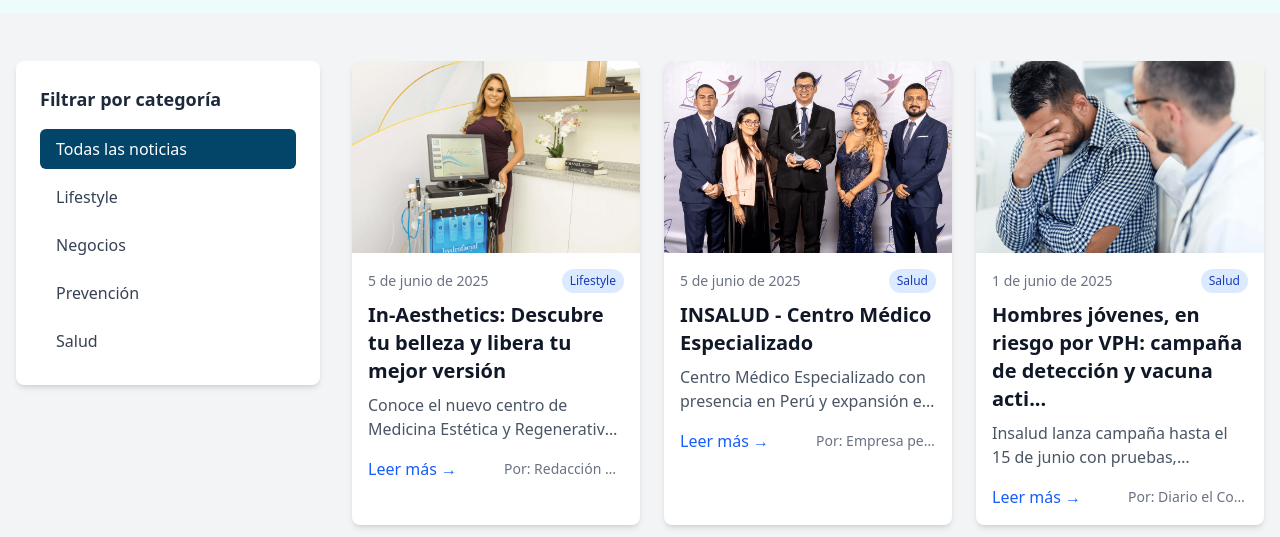
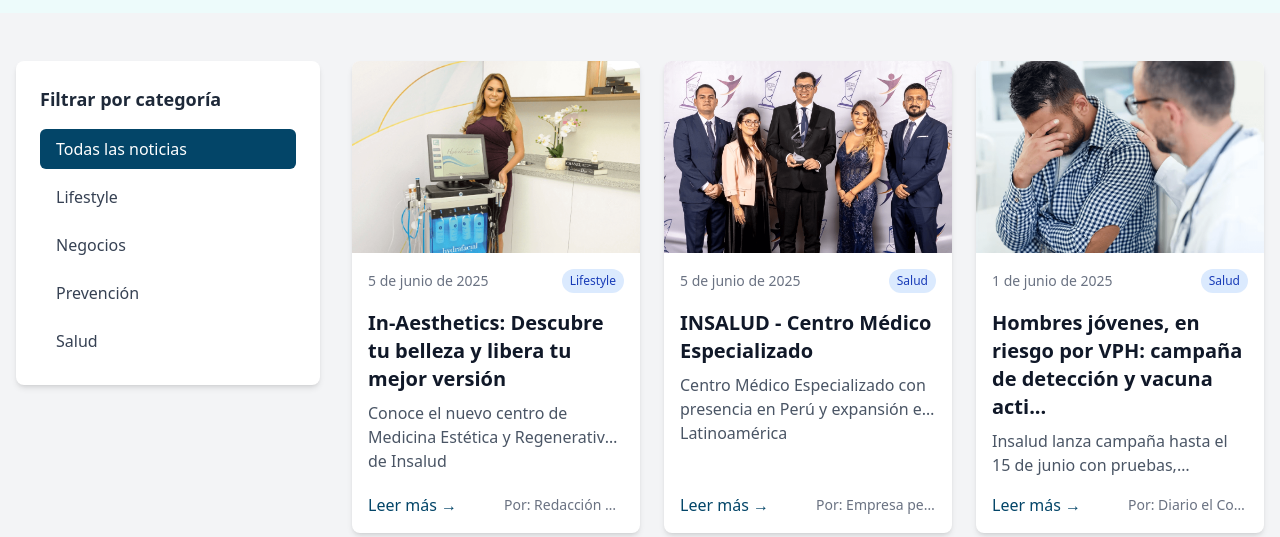
Before and after one commit to M4rckR/notas-de-prensa, an Astro site: page / in a window 1280 px wide. Shown: the part 415-952 px from the top of the page. Built offline with nearby package versions, Linux system fonts and the light colour scheme; Astro itself is replaced by a stand-in of ours.

Commit message:
Correciones de stivo 2

```diff
--- a/src/components/NewsCard.astro
+++ b/src/components/NewsCard.astro
@@ -31,7 +31,7 @@
 }
 ---
 
-<article class="bg-white rounded-lg shadow-md overflow-hidden" data-categoria={noticia.categoria}>
+<article class="bg-white rounded-lg shadow-md overflow-hidden h-full flex flex-col" data-categoria={noticia.categoria}>
   {noticia.imagen && (
     <img
       src={noticia.imagen}
@@ -40,7 +40,7 @@
       loading="lazy"
     />
   )}
-  <div class="p-4">
+  <div class="p-4 flex flex-col flex-grow">
     <div class="flex justify-between items-center mb-2">
       <p class="text-gray-500 text-sm">{formatearFecha(noticia.fecha)}</p>
       <span class="bg-blue-100 text-blue-800 text-xs px-2 py-1 rounded-full">
@@ -53,11 +53,11 @@
     >
       {truncarTexto(noticia.titulo)}
     </h2>
-    <p class="text-gray-600 mt-2 line-clamp-2">{noticia.resumen}</p>
+    <p class="text-gray-600 mt-2 line-clamp-2 flex-grow">{noticia.resumen}</p>
     <div class="flex justify-between items-center mt-4">
       <a
         href={`/noticias/${slug}`}
-        class="text-blue-600 hover:text-blue-800 inline-block"
+        class="text-[#034568] hover:text-[#02314a] inline-block"
       >
         Leer más →
       </a>
```
